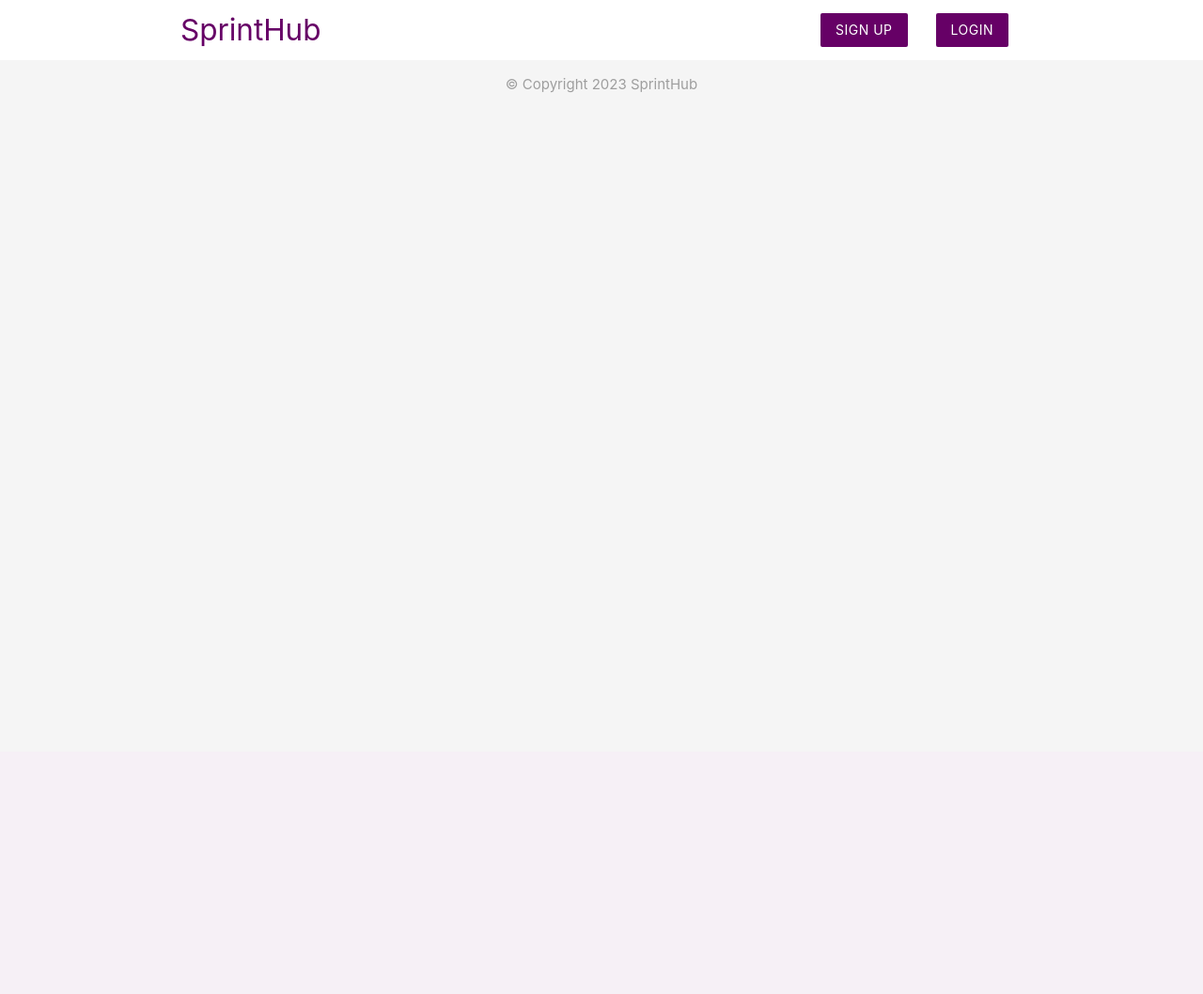
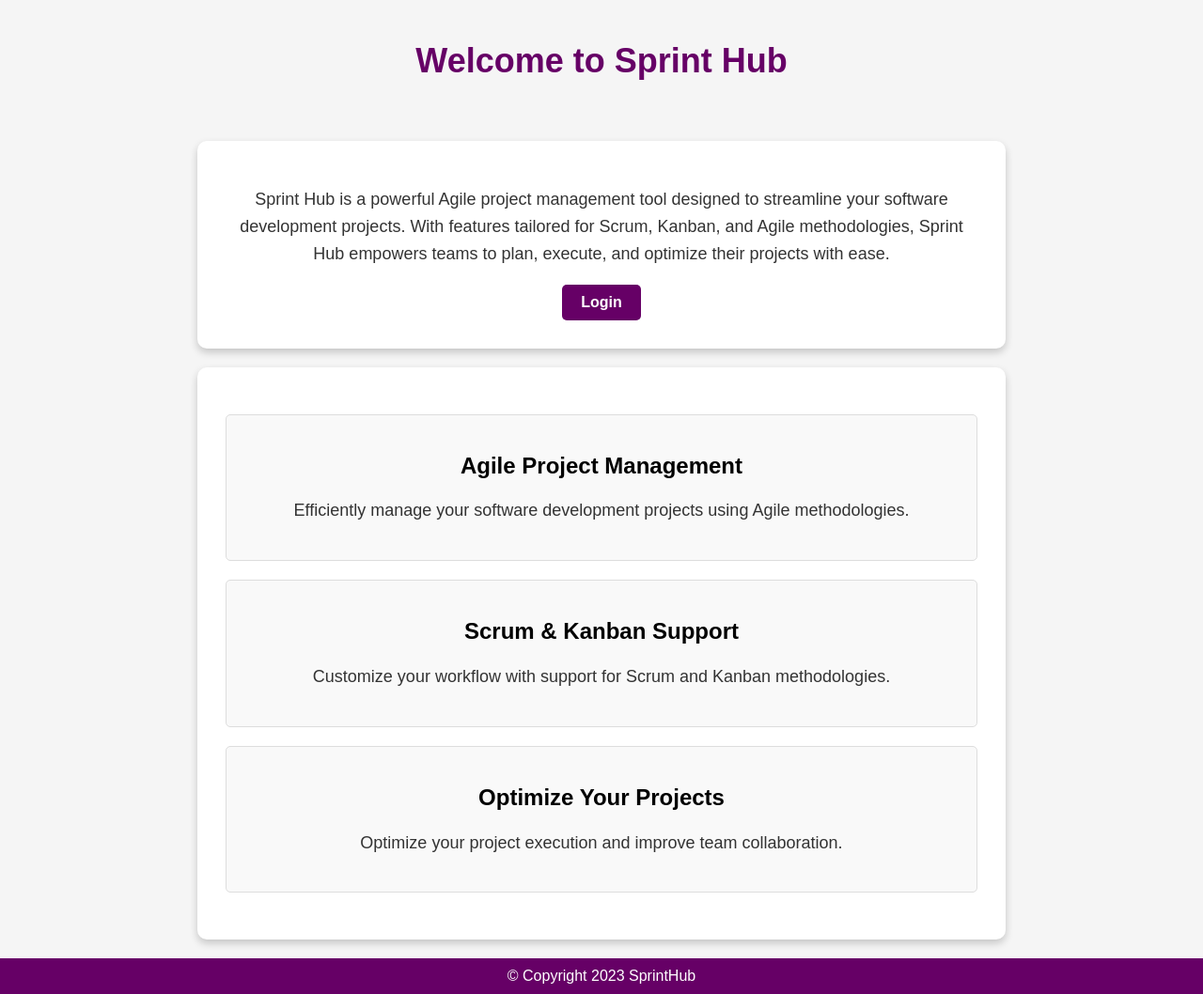
Before and after one commit to AnshulRanjan2004/SprintHub, a PHP site: page / in a window 1280 px wide. Shown: the whole page at 94% size. Before the commit the page ends 99 px from the top, so only its background shows below. Run offline with PHP 8.4, Linux system fonts and the light colour scheme.

Commit message:
main landing page done

```diff
--- a/Frontend/index.php
+++ b/Frontend/index.php
@@ -1,7 +1,112 @@
 <!DOCTYPE html>
 <html>
-<?php include('templates/header.php'); ?>
 
-<?php include('templates/footer.php'); ?>
+<head>
+    <style>
+        body {
+            background-color: #f5f5f5;
+            font-family: Arial, sans-serif;
+            margin: 0;
+            padding: 0;
+        }
+
+        .header {
+            background-color: #f5f5f5;
+            color: #fff;
+            text-align: center;
+            padding: 20px 0;
+        }
+
+        .container {
+            background-color: #fff;
+            border-radius: 10px;
+            box-shadow: 0 4px 8px 0 rgba(0, 0, 0, 0.2);
+            padding: 30px;
+            text-align: center;
+            margin: 20px auto;
+            max-width: 800px;
+        }
+
+        h1 {
+            color: #660066;
+            font-size: 36px;
+        }
+
+        p {
+            color: #333;
+            font-size: 18px;
+            line-height: 1.6;
+        }
+
+        .btn {
+            display: inline-block;
+            padding: 10px 20px;
+            background-color: #660066;
+            color: #fff;
+            border: none;
+            border-radius: 5px;
+            text-decoration: none;
+            font-weight: bold;
+            transition: background-color 0.3s;
+        }
+
+        .btn:hover {
+            background-color: #330033;
+        }
+
+        footer {
+            background-color: #660066;
+            color: #fff;
+            text-align: center;
+            padding: 10px 0;
+        }
+
+        a {
+            text-decoration: none;
+        }
+
+        /* Styled Boxes */
+        .feature-box {
+            background-color: #f9f9f9;
+            border: 1px solid #ddd;
+            border-radius: 5px;
+            padding: 20px;
+            margin: 20px 0;
+        }
+
+    </style>
+</head>
+
+<body>
+    <div class="header">
+        <h1>Welcome to Sprint Hub</h1>
+    </div>
+
+    <div class="container">
+        <p>Sprint Hub is a powerful Agile project management tool designed to streamline your software development projects. With features tailored for Scrum, Kanban, and Agile methodologies, Sprint Hub empowers teams to plan, execute, and optimize their projects with ease.</p>
+        <a href="login.php" class="btn">Login</a>
+    </div>
+
+    <!-- Styled Feature Boxes -->
+    <div class="container">
+        <div class="feature-box">
+            <h2>Agile Project Management</h2>
+            <p>Efficiently manage your software development projects using Agile methodologies.</p>
+        </div>
+
+        <div class="feature-box">
+            <h2>Scrum & Kanban Support</h2>
+            <p>Customize your workflow with support for Scrum and Kanban methodologies.</p>
+        </div>
+
+        <div class="feature-box">
+            <h2>Optimize Your Projects</h2>
+            <p>Optimize your project execution and improve team collaboration.</p>
+        </div>
+    </div>
+
+    <?php include('templates/footer.php'); ?>
+
+</body>
 
 </html>
```
